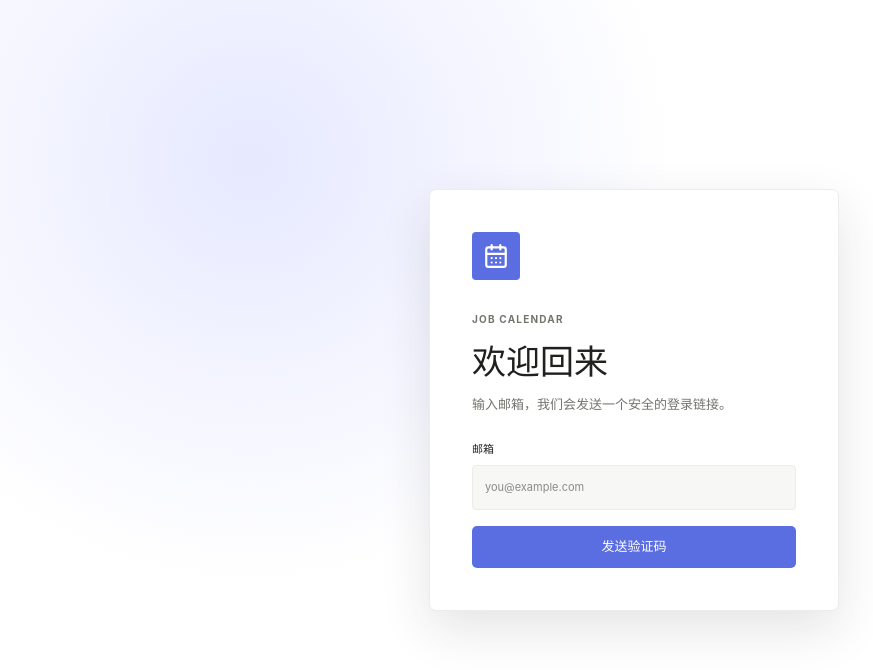
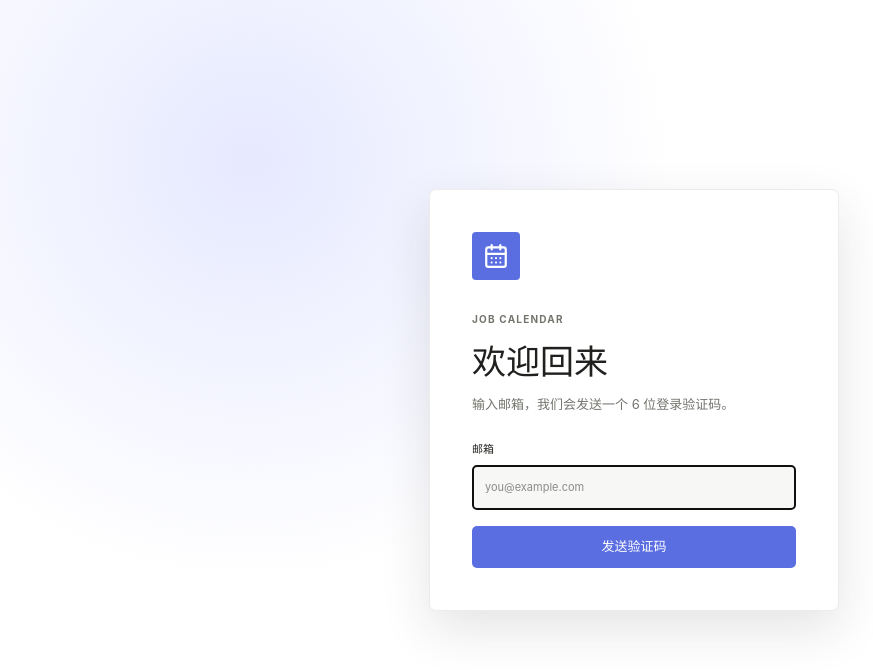
Before and after one commit to LJL17378/job-calendar, a React (Vite) app: page /login in a window 1280 px wide. Shown: the top 670 px of the page, without its empty margins (6-879 px from the left). Built offline with nearby package versions, Linux system fonts and the light colour scheme; no server answers.

Commit message:
feat: support manual email otp login

```diff
--- a/src/auth/AuthProvider.tsx
+++ b/src/auth/AuthProvider.tsx
@@ -7,6 +7,7 @@ interface AuthApi {
   loading: boolean
   demoMode: boolean
   signInWithOtp: (email: string) => Promise<string | null>
+  verifyEmailOtp: (email: string, token: string) => Promise<string | null>
   signOut: () => Promise<void>
 }
 
@@ -32,6 +33,11 @@ export function AuthProvider({ children }: { children: ReactNode }) {
       const { error } = await supabase.auth.signInWithOtp({ email, options: { emailRedirectTo: window.location.origin } })
       return error?.message ?? null
     },
+    verifyEmailOtp: async (email, token) => {
+      if (!supabase) return '当前为本地演示模式，无需登录。'
+      const { error } = await supabase.auth.verifyOtp({ email, token, type: 'email' })
+      return error?.message ?? null
+    },
     signOut: async () => { if (supabase) await supabase.auth.signOut() },
   }), [loading, session])
   return <AuthContext.Provider value={value}>{children}</AuthContext.Provider>
--- a/src/pages/LoginPage.tsx
+++ b/src/pages/LoginPage.tsx
@@ -1,13 +1,52 @@
 import { CalendarDays } from 'lucide-react'
-import { useState, type FormEvent } from 'react'
+import { useEffect, useState, type FormEvent } from 'react'
 import { Navigate } from 'react-router-dom'
 import { useAuth } from '../auth/AuthProvider'
 
 export default function LoginPage() {
-  const { session, demoMode, signInWithOtp } = useAuth()
+  const { session, demoMode, signInWithOtp, verifyEmailOtp } = useAuth()
   const [email, setEmail] = useState('')
+  const [token, setToken] = useState('')
+  const [codeSent, setCodeSent] = useState(false)
+  const [submitting, setSubmitting] = useState(false)
+  const [resendIn, setResendIn] = useState(0)
   const [message, setMessage] = useState('')
+
+  useEffect(() => {
+    if (resendIn <= 0) return
+    const timer = window.setInterval(() => setResendIn((seconds) => Math.max(0, seconds - 1)), 1_000)
+    return () => window.clearInterval(timer)
+  }, [resendIn])
+
   if (demoMode || session) return <Navigate to="/calendar" replace />
-  async function submit(event: FormEvent) { event.preventDefault(); const error = await signInWithOtp(email); setMessage(error ?? '登录链接已发送，请检查邮箱。') }
-  return <main className="auth-page"><section className="auth-card"><div className="auth-logo"><CalendarDays size={26}/></div><span className="eyebrow">JOB CALENDAR</span><h1>欢迎回来</h1><p>输入邮箱，我们会发送一个安全的登录链接。</p><form onSubmit={submit}><label>邮箱<input type="email" required value={email} onChange={(event) => setEmail(event.target.value)} placeholder="you@example.com"/></label><button className="primary-button" type="submit">发送验证码</button></form>{message && <div className="form-message">{message}</div>}</section></main>
+
+  async function sendCode() {
+    setSubmitting(true)
+    setMessage('')
+    const error = await signInWithOtp(email.trim())
+    setSubmitting(false)
+    if (error) return setMessage(error)
+    setCodeSent(true)
+    setResendIn(60)
+    setMessage('验证码已发送，请查看邮箱。邮件中的登录链接也仍然可用。')
+  }
+
+  async function submit(event: FormEvent) {
+    event.preventDefault()
+    if (!codeSent) return sendCode()
+    setSubmitting(true)
+    setMessage('')
+    const error = await verifyEmailOtp(email.trim(), token)
+    setSubmitting(false)
+    setMessage(error ?? '验证成功，正在进入日历…')
+  }
+
+  function changeEmail() {
+    setCodeSent(false)
+    setToken('')
+    setResendIn(0)
+    setMessage('')
+  }
+
+  return <main className="auth-page"><section className="auth-card"><div className="auth-logo"><CalendarDays size={26}/></div><span className="eyebrow">JOB CALENDAR</span><h1>欢迎回来</h1><p>{codeSent ? <>验证码已发送至 <strong>{email}</strong></> : '输入邮箱，我们会发送一个 6 位登录验证码。'}</p><form onSubmit={submit}>{codeSent ? <><label>验证码<input className="otp-input" type="text" inputMode="numeric" autoComplete="one-time-code" required minLength={6} maxLength={6} pattern="[0-9]{6}" value={token} onChange={(event) => setToken(event.target.value.replace(/\D/g, '').slice(0, 6))} placeholder="000000" autoFocus/></label><button className="primary-button" type="submit" disabled={submitting || token.length !== 6}>{submitting ? '验证中…' : '验证并登录'}</button><div className="auth-secondary-actions"><button type="button" onClick={() => void sendCode()} disabled={submitting || resendIn > 0}>{resendIn > 0 ? `${resendIn} 秒后重新发送` : '重新发送验证码'}</button><button type="button" onClick={changeEmail}>更换邮箱</button></div></> : <><label>邮箱<input type="email" inputMode="email" autoComplete="email" required value={email} onChange={(event) => setEmail(event.target.value)} placeholder="you@example.com" autoFocus/></label><button className="primary-button" type="submit" disabled={submitting}>{submitting ? '发送中…' : '发送验证码'}</button></>}</form>{message && <div className="form-message" role="status">{message}</div>}</section></main>
 }
--- a/src/styles.css
+++ b/src/styles.css
@@ -885,6 +885,36 @@ button:disabled {
   border-radius: 4px;
   background: var(--panel-subtle);
 }
+.auth-card .otp-input {
+  height: 54px;
+  font-size: 24px;
+  font-variant-numeric: tabular-nums;
+  font-weight: 650;
+  letter-spacing: 0.32em;
+  text-align: center;
+}
+.auth-secondary-actions {
+  display: flex;
+  align-items: center;
+  justify-content: space-between;
+  gap: 12px;
+}
+.auth-secondary-actions button {
+  min-height: 44px;
+  padding: 0;
+  border: 0;
+  color: var(--muted);
+  background: transparent;
+  font-size: 11px;
+  cursor: pointer;
+}
+.auth-secondary-actions button:hover:not(:disabled) {
+  color: var(--text);
+}
+.auth-secondary-actions button:disabled {
+  cursor: default;
+  opacity: 0.65;
+}
 
 /* Applications */
 .stat-strip {
```
Also changed, not shown: 1 other file (tests, documents, lock files or other folders).
